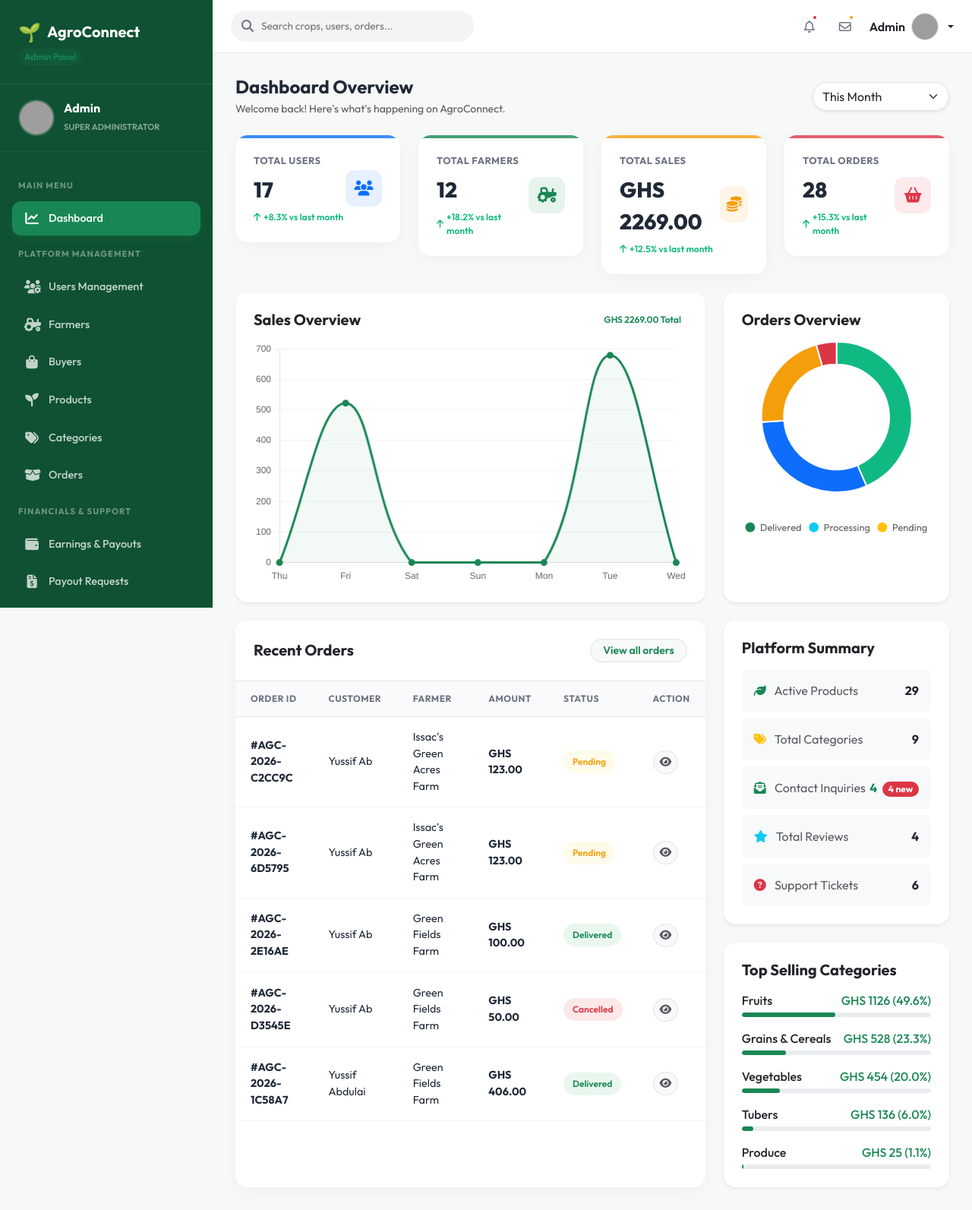
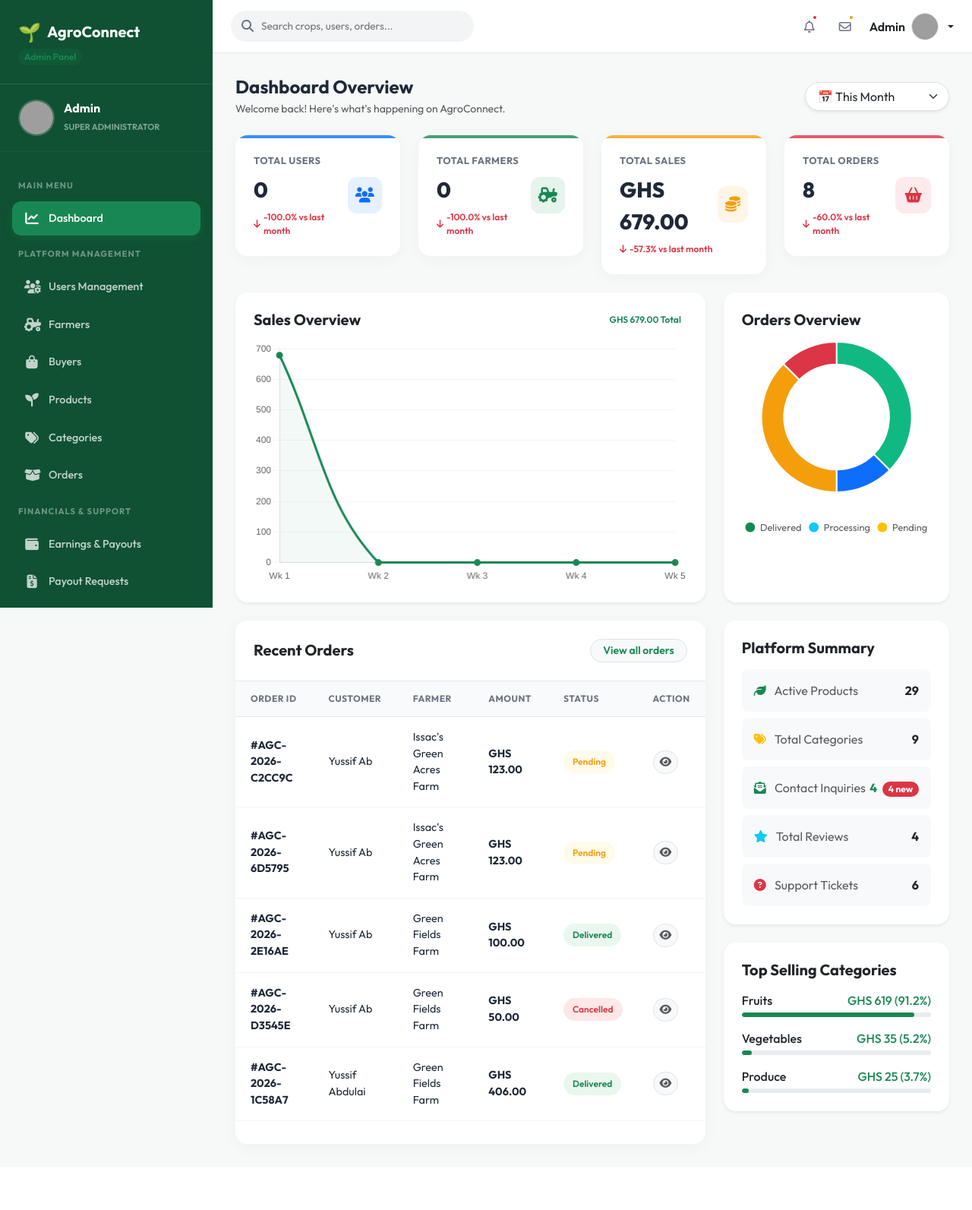
Before and after one commit to Ishmael86/agro_connect, a Django app: page /admin-panel/ in a window 1280 px wide. Shown: the whole page at 76% size. After the commit the page ends 1510 px from the top, so only its background shows below. Run offline with Django 5.2, Linux system fonts and the light colour scheme; a user stored in the database is signed in; data comes from the database, SQL or seed files in the repository; grey boxes are pictures that could not be loaded.

Commit message:
fix: Enable dynamic date filtering (Today, This Week, This Month, This Year, All Time) on Admin Dashboard with real-time KPI metrics and charts

```diff
--- a/admin_panel/views.py
+++ b/admin_panel/views.py
@@ -64,46 +64,189 @@ def get_admin_context(request):
 @admin_required
 def admin_dashboard(request):
     context = get_admin_context(request)
+    period = request.GET.get('period', 'month').lower()
+    if period not in ['today', 'week', 'month', 'year', 'all']:
+        period = 'month'
 
-    # 1. KPI Statistics
-    total_users = User.objects.filter(is_superuser=False, is_staff=False).count()
-    total_farmers = FarmerProfile.objects.count()
-    total_buyers = User.objects.filter(account_type='BUYER').count()
-    total_sales = OrderItem.objects.filter(order__status='DELIVERED').aggregate(sum_sales=Sum('subtotal'))['sum_sales'] or Decimal('0.00')
-    total_orders = Order.objects.count()
-    pending_orders = Order.objects.filter(status='PENDING').count()
+    now = timezone.now()
+    today = timezone.localdate()
+
+    # 1. Determine Date Boundaries for Current & Comparison Periods
+    if period == 'today':
+        start_date = timezone.make_aware(datetime.datetime.combine(today, datetime.time.min))
+        end_date = now
+        prev_start_date = start_date - datetime.timedelta(days=1)
+        prev_end_date = start_date
+        period_label = "yesterday"
+
+        # Hourly breakdown for today in 3-hour blocks
+        chart_labels = []
+        chart_values = []
+        for hour in range(0, 24, 3):
+            slot_start = timezone.make_aware(datetime.datetime.combine(today, datetime.time(hour, 0)))
+            next_hour = hour + 3
+            if next_hour >= 24:
+                slot_end = timezone.make_aware(datetime.datetime.combine(today, datetime.time(23, 59, 59)))
+            else:
+                slot_end = timezone.make_aware(datetime.datetime.combine(today, datetime.time(next_hour, 0)))
+
+            slot_sales = OrderItem.objects.filter(
+                order__status='DELIVERED',
+                order__created_at__gte=slot_start,
+                order__created_at__lt=slot_end
+            ).aggregate(sum_sales=Sum('subtotal'))['sum_sales'] or Decimal('0.00')
+
+            time_str = slot_start.strftime('%I %p')
+            chart_labels.append(time_str)
+            chart_values.append(float(slot_sales))
+
+    elif period == 'week':
+        start_of_week = today - datetime.timedelta(days=today.weekday())
+        start_date = timezone.make_aware(datetime.datetime.combine(start_of_week, datetime.time.min))
+        end_date = now
+        prev_start_date = start_date - datetime.timedelta(days=7)
+        prev_end_date = start_date
+        period_label = "last week"
+
+        # 7 Days chart (Mon through Sun)
+        days = [start_of_week + datetime.timedelta(days=i) for i in range(7)]
+        chart_labels = [d.strftime('%a') for d in days]
+        chart_values = []
+        for d in days:
+            sales_day = OrderItem.objects.filter(
+                order__status='DELIVERED',
+                order__created_at__date=d
+            ).aggregate(sum_sales=Sum('subtotal'))['sum_sales'] or Decimal('0.00')
+            chart_values.append(float(sales_day))
+
+    elif period == 'month':
+        start_of_month = today.replace(day=1)
+        start_date = timezone.make_aware(datetime.datetime.combine(start_of_month, datetime.time.min))
+        end_date = now
+        last_month_end = start_date - datetime.timedelta(days=1)
+        prev_start_date = timezone.make_aware(datetime.datetime.combine(last_month_end.replace(day=1), datetime.time.min))
+        prev_end_date = start_date
+        period_label = "last month"
+
+        # 4-5 weekly buckets across the current month
+        chart_labels = ['Wk 1', 'Wk 2', 'Wk 3', 'Wk 4', 'Wk 5']
+        chart_values = []
+        import calendar
+        _, last_day = calendar.monthrange(today.year, today.month)
+        for w in range(5):
+            w_start_day = 1 + (w * 7)
+            if w_start_day > last_day:
+                continue
+            w_end_day = min(w_start_day + 6, last_day)
+            try:
+                w_start_dt = timezone.make_aware(datetime.datetime(today.year, today.month, w_start_day, 0, 0, 0))
+                w_end_dt = timezone.make_aware(datetime.datetime(today.year, today.month, w_end_day, 23, 59, 59))
+                w_sales = OrderItem.objects.filter(
+                    order__status='DELIVERED',
+                    order__created_at__gte=w_start_dt,
+                    order__created_at__lte=w_end_dt
+                ).aggregate(sum_sales=Sum('subtotal'))['sum_sales'] or Decimal('0.00')
+                chart_values.append(float(w_sales))
+            except Exception:
+                pass
+        chart_labels = chart_labels[:len(chart_values)]
+
+    elif period == 'year':
+        start_of_year = today.replace(month=1, day=1)
+        start_date = timezone.make_aware(datetime.datetime.combine(start_of_year, datetime.time.min))
+        end_date = now
+        prev_start_date = timezone.make_aware(datetime.datetime(today.year - 1, 1, 1, 0, 0, 0))
+        prev_end_date = start_date
+        period_label = "last year"
+
+        # 12 Months chart
+        chart_labels = ['Jan', 'Feb', 'Mar', 'Apr', 'May', 'Jun', 'Jul', 'Aug', 'Sep', 'Oct', 'Nov', 'Dec']
+        chart_values = []
+        for m in range(1, 13):
+            m_sales = OrderItem.objects.filter(
+                order__status='DELIVERED',
+                order__created_at__year=today.year,
+                order__created_at__month=m
+            ).aggregate(sum_sales=Sum('subtotal'))['sum_sales'] or Decimal('0.00')
+            chart_values.append(float(m_sales))
+
+    else: # 'all'
+        start_date = None
+        end_date = None
+        prev_start_date = None
+        prev_end_date = None
+        period_label = "all time"
+
+        chart_labels = ['Jan', 'Feb', 'Mar', 'Apr', 'May', 'Jun', 'Jul', 'Aug', 'Sep', 'Oct', 'Nov', 'Dec']
+        chart_values = []
+        for m in range(1, 13):
+            m_sales = OrderItem.objects.filter(
+                order__status='DELIVERED',
+                order__created_at__month=m
+            ).aggregate(sum_sales=Sum('subtotal'))['sum_sales'] or Decimal('0.00')
+            chart_values.append(float(m_sales))
+
+    # 2. Query Metrics Filtered by Selected Period
+    if start_date:
+        users_qs = User.objects.filter(is_superuser=False, is_staff=False, date_joined__gte=start_date, date_joined__lte=end_date)
+        farmers_qs = FarmerProfile.objects.filter(created_at__gte=start_date, created_at__lte=end_date)
+        buyers_qs = User.objects.filter(account_type='BUYER', date_joined__gte=start_date, date_joined__lte=end_date)
+        orders_qs = Order.objects.filter(created_at__gte=start_date, created_at__lte=end_date)
+        order_items_delivered = OrderItem.objects.filter(order__status='DELIVERED', order__created_at__gte=start_date, order__created_at__lte=end_date)
+
+        # Previous period counts for growth calculations
+        prev_users_count = User.objects.filter(is_superuser=False, is_staff=False, date_joined__gte=prev_start_date, date_joined__lt=prev_end_date).count()
+        prev_farmers_count = FarmerProfile.objects.filter(created_at__gte=prev_start_date, created_at__lt=prev_end_date).count()
+        prev_orders_count = Order.objects.filter(created_at__gte=prev_start_date, created_at__lt=prev_end_date).count()
+        prev_sales = OrderItem.objects.filter(order__status='DELIVERED', order__created_at__gte=prev_start_date, order__created_at__lt=prev_end_date).aggregate(sum_sales=Sum('subtotal'))['sum_sales'] or Decimal('0.00')
+    else:
+        users_qs = User.objects.filter(is_superuser=False, is_staff=False)
+        farmers_qs = FarmerProfile.objects.all()
+        buyers_qs = User.objects.filter(account_type='BUYER')
+        orders_qs = Order.objects.all()
+        order_items_delivered = OrderItem.objects.filter(order__status='DELIVERED')
+
+        prev_users_count = 0
+        prev_farmers_count = 0
+        prev_orders_count = 0
+        prev_sales = Decimal('0.00')
+
+    total_users = users_qs.count()
+    total_farmers = farmers_qs.count()
+    total_buyers = buyers_qs.count()
+    total_orders = orders_qs.count()
+    pending_orders = orders_qs.filter(status='PENDING').count()
+    total_sales = order_items_delivered.aggregate(sum_sales=Sum('subtotal'))['sum_sales'] or Decimal('0.00')
+
     total_products = Product.objects.count()
     total_reviews = Review.objects.count()
     support_tickets = SupportTicket.objects.count()
 
-    # Growth rates placeholders (compared to past 7 days)
-    sales_growth = "+12.5%"
-    users_growth = "+8.3%"
-    orders_growth = "+15.3%"
-    pending_growth = "-4.2%"
+    # Calculate actual percentage growths
+    def calculate_growth(current, previous):
+        if previous and previous > 0:
+            growth_pct = ((float(current) - float(previous)) / float(previous)) * 100
+            sign = "+" if growth_pct >= 0 else ""
+            return f"{sign}{growth_pct:.1f}%"
+        elif current and current > 0:
+            return "+100%"
+        else:
+            return "0.0%"
 
-    # 2. Charts Data
-    # Sales Overview (past 7 days)
-    today = timezone.localdate()
-    days = [today - datetime.timedelta(days=i) for i in range(6, -1, -1)]
-    chart_labels = [d.strftime('%a') for d in days]
-    chart_values = []
-    for d in days:
-        sales_day = OrderItem.objects.filter(
-            order__status='DELIVERED',
-            order__created_at__date=d
-        ).aggregate(sum_sales=Sum('subtotal'))['sum_sales'] or Decimal('0.00')
-        chart_values.append(float(sales_day))
+    users_growth = calculate_growth(total_users, prev_users_count)
+    farmers_growth = calculate_growth(total_farmers, prev_farmers_count)
+    orders_growth = calculate_growth(total_orders, prev_orders_count)
+    sales_growth = calculate_growth(total_sales, prev_sales)
 
-    # Orders Overview doughnut (Delivered, Processing, Pending, Cancelled)
-    order_delivered = Order.objects.filter(status='DELIVERED').count()
-    order_processing = Order.objects.filter(status='PROCESSING').count()
-    order_pending = Order.objects.filter(status='PENDING').count()
-    order_cancelled = Order.objects.filter(status='CANCELLED').count()
+    # Orders Overview doughnut for period
+    order_delivered = orders_qs.filter(status='DELIVERED').count()
+    order_processing = orders_qs.filter(status='PROCESSING').count()
+    order_pending = orders_qs.filter(status='PENDING').count()
+    order_cancelled = orders_qs.filter(status='CANCELLED').count()
     order_status_values = [order_delivered, order_processing, order_pending, order_cancelled]
 
-    # Top categories revenue splits
-    cat_sales = OrderItem.objects.filter(order__status='DELIVERED').values('product__category__name').annotate(sales=Sum('subtotal')).order_by('-sales')
+    # Top categories revenue splits for period
+    cat_sales = order_items_delivered.values('product__category__name').annotate(sales=Sum('subtotal')).order_by('-sales')
     top_categories = []
     grand_sales = sum(float(item['sales']) for item in cat_sales) if cat_sales else 1
 
@@ -117,7 +260,10 @@ def admin_dashboard(request):
         })
 
     # Recent Orders List
-    recent_orders = Order.objects.all().order_by('-created_at')[:5]
+    recent_orders = orders_qs.order_by('-created_at')[:5]
+    if not recent_orders.exists() and period != 'all':
+        recent_orders = Order.objects.all().order_by('-created_at')[:5]
+
     formatted_recent_orders = []
     for ord in recent_orders:
         farmer_item = OrderItem.objects.filter(order=ord).first()
@@ -127,12 +273,14 @@ def admin_dashboard(request):
             'farm_name': farm_name
         })
 
-    # Platform Summary metrics
+    # Platform Summary metrics (Global)
     active_products = Product.objects.filter(is_available=True).count()
     total_categories = Category.objects.count()
     recent_contact_messages = ContactMessage.objects.all().order_by('-created_at')[:4]
 
     context.update({
+        'period': period,
+        'period_label': period_label,
         'total_users': total_users,
         'total_farmers': total_farmers,
         'total_buyers': total_buyers,
@@ -146,8 +294,8 @@ def admin_dashboard(request):
 
         'sales_growth': sales_growth,
         'users_growth': users_growth,
+        'farmers_growth': farmers_growth,
         'orders_growth': orders_growth,
-        'pending_growth': pending_growth,
 
         'chart_labels': json.dumps(chart_labels),
         'chart_values': json.dumps(chart_values),
--- a/templates/admin_panel/dashboard.html
+++ b/templates/admin_panel/dashboard.html
@@ -12,12 +12,15 @@
     </div>
     <!-- Date filter dropdown -->
     <div>
-        <select class="form-select rounded-pill shadow-sm" style="width: 180px;">
-            <option>Today</option>
-            <option>This Week</option>
-            <option selected>This Month</option>
-            <option>This Year</option>
-        </select>
+        <form method="GET" class="d-inline">
+            <select name="period" class="form-select rounded-pill shadow-sm font-sm px-3 border" style="width: 190px;" onchange="this.form.submit()">
+                <option value="today" {% if period == 'today' %}selected{% endif %}>📅 Today</option>
+                <option value="week" {% if period == 'week' %}selected{% endif %}>📅 This Week</option>
+                <option value="month" {% if period == 'month' or not period %}selected{% endif %}>📅 This Month</option>
+                <option value="year" {% if period == 'year' %}selected{% endif %}>📅 This Year</option>
+                <option value="all" {% if period == 'all' %}selected{% endif %}>📅 All Time</option>
+            </select>
+        </form>
     </div>
 </div>
 
@@ -29,9 +32,9 @@
             <div>
                 <div class="stat-card-title">Total Users</div>
                 <div class="stat-card-number">{{ total_users }}</div>
-                <div class="stat-card-trend trend-up">
-                    <i class="fas fa-arrow-up"></i>
-                    <span>{{ users_growth }} vs last month</span>
+                <div class="stat-card-trend {% if '-' in users_growth %}trend-down text-danger{% else %}trend-up{% endif %}">
+                    {% if '-' in users_growth %}<i class="fas fa-arrow-down"></i>{% else %}<i class="fas fa-arrow-up"></i>{% endif %}
+                    <span>{{ users_growth }} vs {{ period_label }}</span>
                 </div>
             </div>
             <div class="stat-icon-box">
@@ -46,9 +49,9 @@
             <div>
                 <div class="stat-card-title">Total Farmers</div>
                 <div class="stat-card-number">{{ total_farmers }}</div>
-                <div class="stat-card-trend trend-up">
-                    <i class="fas fa-arrow-up"></i>
-                    <span>+18.2% vs last month</span>
+                <div class="stat-card-trend {% if '-' in farmers_growth %}trend-down text-danger{% else %}trend-up{% endif %}">
+                    {% if '-' in farmers_growth %}<i class="fas fa-arrow-down"></i>{% else %}<i class="fas fa-arrow-up"></i>{% endif %}
+                    <span>{{ farmers_growth }} vs {{ period_label }}</span>
                 </div>
             </div>
             <div class="stat-icon-box">
@@ -63,9 +66,9 @@
             <div>
                 <div class="stat-card-title">Total Sales</div>
                 <div class="stat-card-number">GHS {{ total_sales|floatformat:2 }}</div>
-                <div class="stat-card-trend trend-up">
-                    <i class="fas fa-arrow-up"></i>
-                    <span>{{ sales_growth }} vs last month</span>
+                <div class="stat-card-trend {% if '-' in sales_growth %}trend-down text-danger{% else %}trend-up{% endif %}">
+                    {% if '-' in sales_growth %}<i class="fas fa-arrow-down"></i>{% else %}<i class="fas fa-arrow-up"></i>{% endif %}
+                    <span>{{ sales_growth }} vs {{ period_label }}</span>
                 </div>
             </div>
             <div class="stat-icon-box">
@@ -80,9 +83,9 @@
             <div>
                 <div class="stat-card-title">Total Orders</div>
                 <div class="stat-card-number">{{ total_orders }}</div>
-                <div class="stat-card-trend trend-up">
-                    <i class="fas fa-arrow-up"></i>
-                    <span>{{ orders_growth }} vs last month</span>
+                <div class="stat-card-trend {% if '-' in orders_growth %}trend-down text-danger{% else %}trend-up{% endif %}">
+                    {% if '-' in orders_growth %}<i class="fas fa-arrow-down"></i>{% else %}<i class="fas fa-arrow-up"></i>{% endif %}
+                    <span>{{ orders_growth }} vs {{ period_label }}</span>
                 </div>
             </div>
             <div class="stat-icon-box">
```
